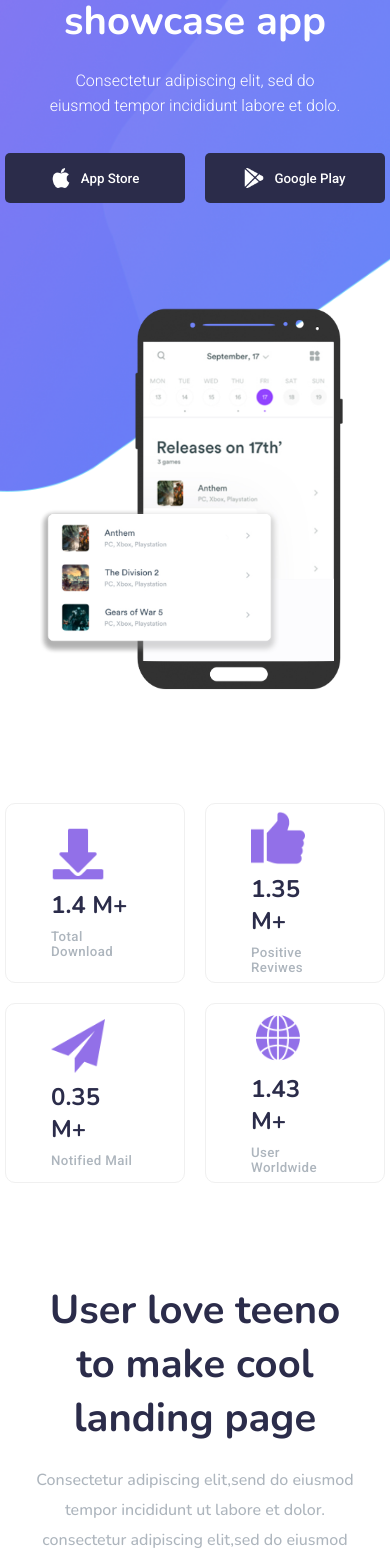
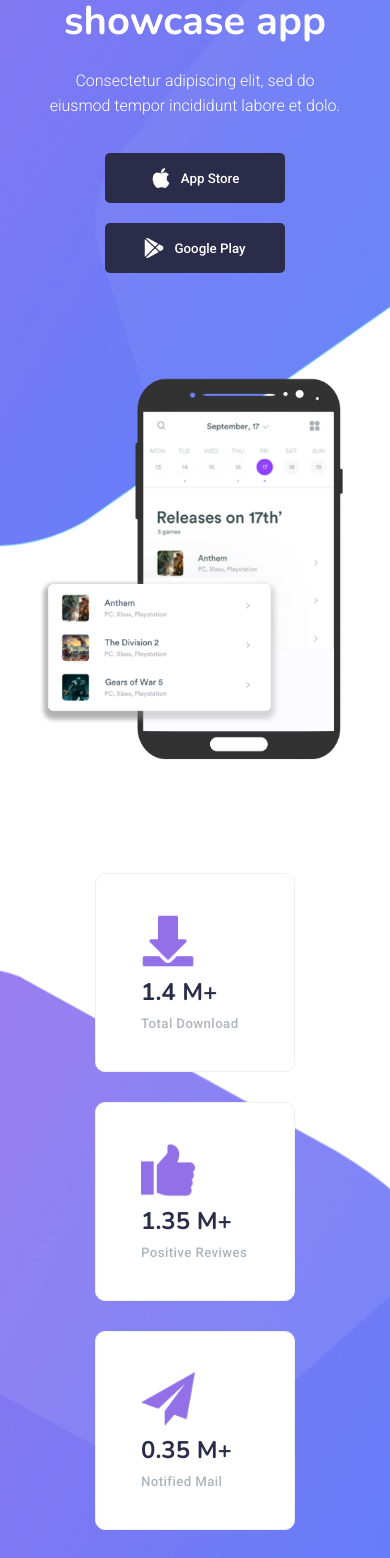
Before and after one commit to Ezequiel144/Landing-Pages-App, a React (Vite) app: page / in a window 390 px wide. Shown: the part 260-1818 px from the top of the page. Built offline with nearby package versions, Linux system fonts and the light colour scheme.

Commit message:
rediseñando el responsive

```diff
--- a/src/components/CardInfo/CardInfo.module.css
+++ b/src/components/CardInfo/CardInfo.module.css
@@ -2,6 +2,7 @@
     display: flex;
     gap: 0 20px;
     height: 150px;
+    max-width: 400px;
 }
 
 .contentIconImage{
@@ -47,17 +48,17 @@
     color: var(--var-color-four);
     font-weight: 400;
     width: 100%;
+
 }
 
 @media (max-width:500px) {
     .contentCardInfo{
         height: fit-content;
-        width: 400px;
     }
 }
 
 @media (max-width:450px) {
     .contentCardInfo{
-        width: 320px;
+        width: 310px;
     }
 }
--- a/src/components/Contact/Contact.module.css
+++ b/src/components/Contact/Contact.module.css
@@ -16,7 +16,6 @@
 
 .contentText{
     width: 100%;
-
 }
 
 .contentTextFormulary{
@@ -33,9 +32,10 @@
 @media (max-width:540px) {
     .contentContact{
         width: 330px;
+
     }
     .contentText{
-        width: 100%;
+        width: 60%;
         display: flex;
         flex-direction: column;
         align-items: center;
@@ -59,7 +59,6 @@
 }
 
 .title{
-    width: 200px;
     font-family: var(--var-primary);
     font-size: 2.2rem;
     font-weight: 700;
@@ -68,13 +67,10 @@
 }
 
 .p{
-    width: 550px;
     font-family: var(--var-secundary);
     font-weight: 500;
     color: var(--var-color-four);
     line-height: 30px;
-    /* border: 1px solid red; */
-    width: 80%;
 }
 
 .contentMap{
--- a/src/components/Footer/Footer.module.css
+++ b/src/components/Footer/Footer.module.css
@@ -7,7 +7,6 @@
     width: 100%;
     margin: 0 auto;
     position: relative;
-    border: 1px solid darkcyan;
 }
 
 .contentSocial{
--- a/src/components/Formulary/Formulary.module.css
+++ b/src/components/Formulary/Formulary.module.css
@@ -39,6 +39,12 @@
     cursor: pointer;
 }
 
+@media (max-width:901px) {
+    .submit{
+        margin: 0 auto;
+    }
+}
+
 @media (max-width:540px) {
     .contentInputs{
         display: flex;
--- a/src/components/Video/Video.module.css
+++ b/src/components/Video/Video.module.css
@@ -9,13 +9,13 @@
 
 @media (max-width: 1150px){
     .video{
-        width: 60%;
+        width: 80%;
         top: 4400px;
     }
 }
 
 @media (max-width:500px){
     .video{
-        top: 4200px;
+        top: 4150px;
     }
 }
--- a/src/sections/SectionFive/SectionFive.module.css
+++ b/src/sections/SectionFive/SectionFive.module.css
@@ -30,11 +30,10 @@
 
 .cardsInfo{
     display: grid;
-    grid-template-columns: repeat(3,400px);
+    grid-template-columns: repeat(3,auto);
     grid-template-rows: 180px 180px;
     gap: 20px;
     padding-bottom: 40px;
-    /* border: 1px solid darkcyan; */
 }
 
 .title{
--- a/src/sections/SectionFour/SectionFour.module.css
+++ b/src/sections/SectionFour/SectionFour.module.css
@@ -1,8 +1,9 @@
 .sectionOne{
-    width: 450px;
+    max-width: 450px;
     display: flex;
     flex-direction: column;
     row-gap: 20px;
+    border: 1px solid darkorchid;
 }
 .sectionTwo{
     width: 550px;
--- a/src/sections/SectionThree/SectionThree.module.css
+++ b/src/sections/SectionThree/SectionThree.module.css
@@ -1,5 +1,5 @@
 .sectionOne{
-    width: 450px;
+    max-width: 450px;
     display: flex;
     flex-direction: column;
     row-gap: 20px;
--- a/src/sections/SectionTwo/Section.module.css
+++ b/src/sections/SectionTwo/Section.module.css
@@ -1,7 +1,7 @@
 
 .contentPagesMainTwo{
     background-image: url('../../assets/img/seccion2.png');
-    background-position: center;
+    background-position:center;
     background-repeat: no-repeat;
     background-size: cover;
     width: 100%;
@@ -27,7 +27,7 @@
 }
 
 .contentText{
-    width: 450px;
+    max-width: 450px;
     display: flex;
     flex-direction: column;
     row-gap: 20px;
@@ -70,9 +70,16 @@
         width: 320px;
         margin: 0 auto;
     }
-    .contentCuadro{
+    /* .contentCuadro{
         grid-template-columns: 180px 180px;
         grid-template-rows: 180px 180px;
         gap: 20px;
+    } */
+    .contentCuadro{
+        grid-template-columns: 200px;
+        grid-template-rows: auto;
+    }
+    .contentPagesMainTwo{
+        background-position: -500px;
     }
 }
--- a/src/views/PagesMain/PagesMain.module.css
+++ b/src/views/PagesMain/PagesMain.module.css
@@ -64,7 +64,6 @@
     justify-content: space-between;
     width: 380px;
     padding-top: 15px;
-
 }
 
 @media (max-width: 1150px) {
@@ -96,4 +95,9 @@
     .sectionTwo{
         width: 320px;
     }
+    .contentButton{
+        flex-direction: column;
+        gap: 20px 0;
+        align-items: center;
+    }
 }
```
